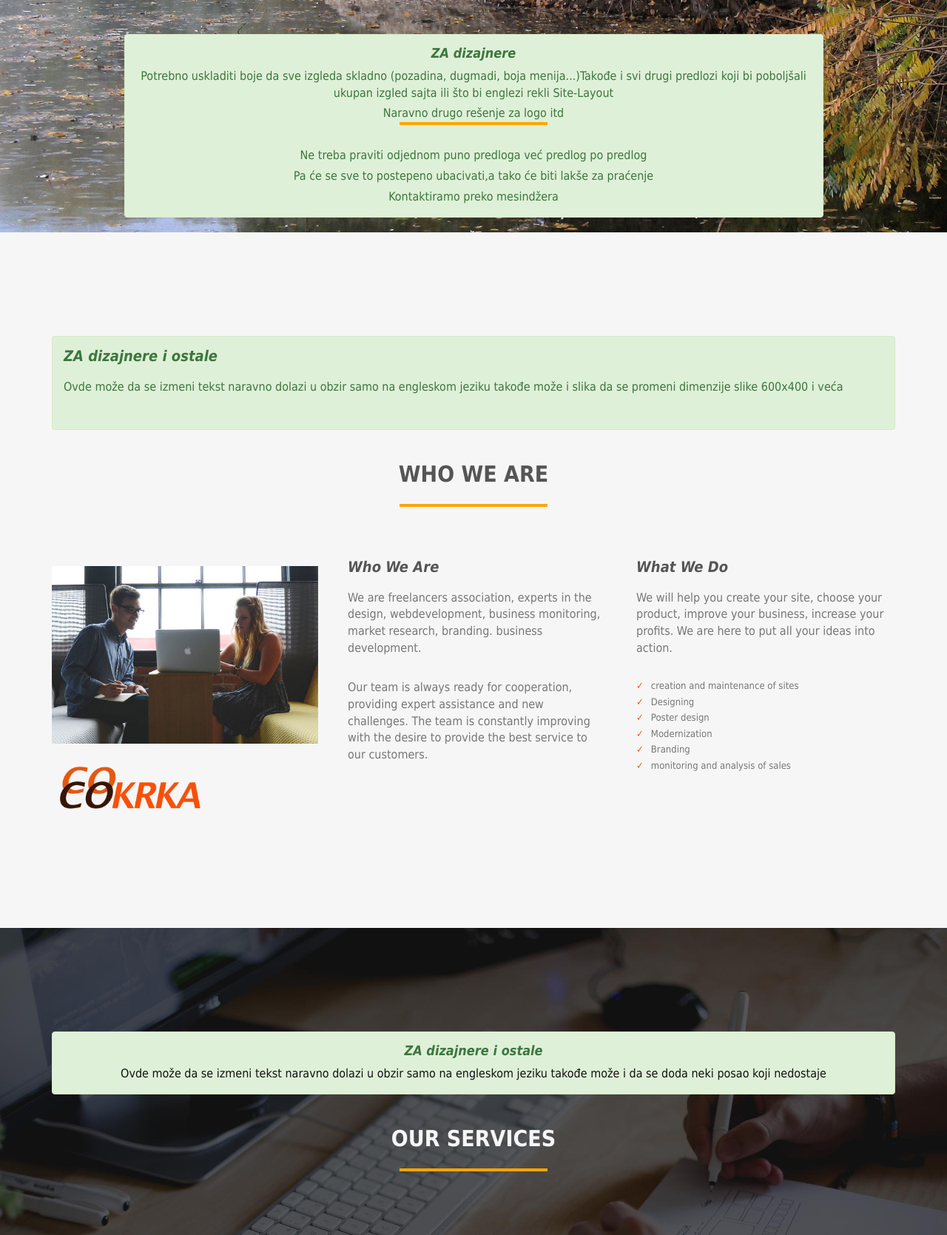
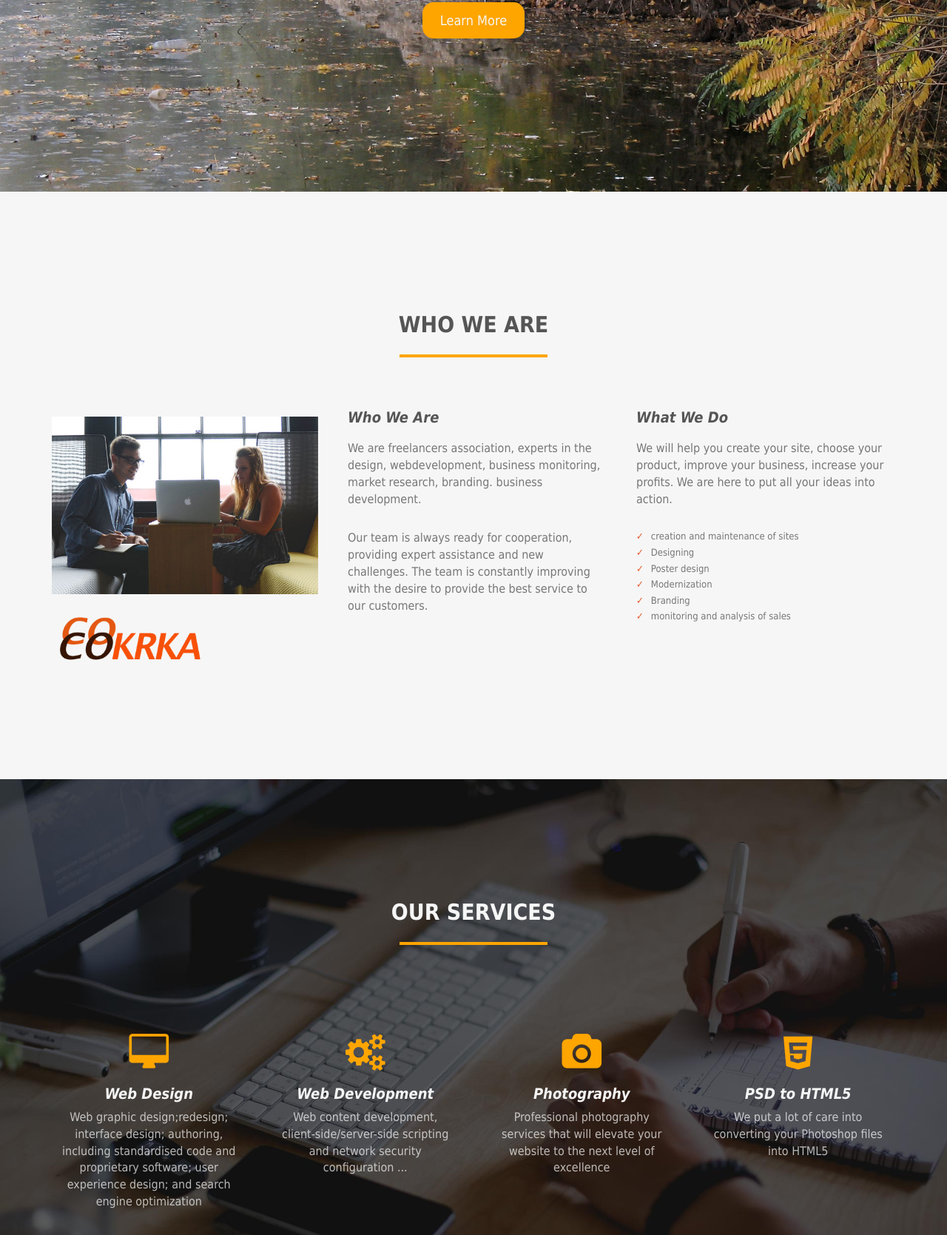
Before and after one commit to krkanbecej/Portfolio, a plain HTML site: page index.html in a window 1280 px wide. Shown: the part 541-2210 px from the top of the page at 74% size. Drawn offline with Linux system fonts and the light colour scheme.

Commit message:
Brisanje alerta

```diff
--- a/index.html
+++ b/index.html
@@ -63,18 +63,7 @@
           <p class="intro-text"> A full-service agency</P>
 <p class="intro-text">We love what we do and we believe that you will feel it</p>
           <a href="#about" class="btn btn-default page-scroll">Learn More</a>
-          <!-- ALERT -->
-          <div class="alert alert-success" role="alert">
-          <h4 class="alert-heading">ZA dizajnere</h4>
-          <p>Potrebno uskladiti boje da sve izgleda skladno (pozadina, dugmadi, boja menija...)Takođe i svi drugi predlozi koji bi poboljšali ukupan izgled sajta ili što bi englezi rekli Site-Layout</p><p>Naravno drugo rešenje za logo itd</p>
-          <hr>
-          <p class="mb-0"><p>Ne treba praviti odjednom puno predloga već predlog po predlog</p>
-          <p>Pa će se sve to postepeno ubacivati,a tako će biti lakše za praćenje</p>
-          <p>Kontaktiramo preko mesindžera</p>
-          </div>
-          <!--  End Alert -->
-
-         </div>
+              </div>
           </div>
     </div>
   </div>
@@ -83,13 +72,7 @@
 
 <div id="about">
   <div class="container">
-  <!-- ALERT -->
-  <div class="alert alert-success" role="alert">
-<h4 class="alert-heading">ZA dizajnere i ostale</h4>
-<p>Ovde može da se izmeni tekst naravno dolazi u obzir samo na engleskom jeziku takođe može i slika da se promeni dimenzije slike 600x400 i veća</p>
-</div>
-  <!--  End Alert -->
-      <div class="section-title text-center center">
+        <div class="section-title text-center center">
       <h2>who we are</h2>
       <hr>
     </div>
@@ -125,14 +108,7 @@
 <!-- Services Section **********************-->
 <div id="services" class="text-center">
   <div class="container">
-  <!-- ALERT -->
-  <div class="alert alert-success" role="alert">
-<h4 class="alert-heading">ZA dizajnere i ostale</h4>
-<p style="color:#111">Ovde može da se izmeni tekst naravno dolazi u obzir samo na engleskom jeziku takođe može i da se doda neki posao koji nedostaje</p>
-</div>
-  <!--  End Alert -->
-
-    <div class="section-title center">
+      <div class="section-title center">
       <h2>Our Services</h2>
       <hr>
     </div>
@@ -203,13 +179,7 @@
 
 <div id="works">
   <div class="container"> <!-- Container -->
-    <!-- ALERT -->
-    <div class="alert alert-success" role="alert">
-  <h4 class="alert-heading">ZA dizajnere i sve druge</h4>
-  <p>Ovde trenutno najviše nedostaje kako slika tako i ideja i kako da se složi, sortira... </p>
-  </div>
-    <!--  End Alert -->
-    <div class="section-title text-center center">
+       <div class="section-title text-center center">
       <h2>Our Portfolio</h2>
       <hr>
       <div class="clearfix"></div>
@@ -370,19 +340,7 @@
           <h3>Makilla</h3>
 <p>Lorem ipsum dolor sit amet, consectetur adipisicing elit, sed do eiusmod tempor incididunt ut labore et dolore magna aliqua. Ut enim ad minim veniam, quis nostrud exercitation ullamco laboris nisi ut aliquip ex ea commodo consequat. Duis aute irure dolor in reprehenderit in voluptate velit esse cillum dolore eu fugiat nulla pariatur. Excepteur sint occaecat cupidatat non proident, sunt in culpa qui officia deserunt mollit anim id est laborum.</p>
         </article>
-        <!-- ALERT -->
-        <div class="alert alert-success" role="alert">
-  <h4 class="alert-heading">ZA dizajnere i ostale</h4>
-  <p>treba pronaći fotografiju za pozadinu video sekcije fotografija treba da bude veličine najmanje 1920x1600, jpg format, treba je i malo potamniti</p>
-  <hr>
-  Treba videti koji video da se poveže ovde su samo nabacani nasumični predlozi za video prikaze
-  <hr>
-  <p class="mb-0">treba videti dali ovakve kocke sa pozadinom mogu negde da se upotrebe za bolji izgled sajta</p>
-  <p>vidim da je to sada moderno</p>
-  <p>Kontaktiramo preko mesindžera</p>
-</div>
-        <!--  End Alert -->
-        </div>
+          </div>
         </div>
       </div>
       </div>
```
